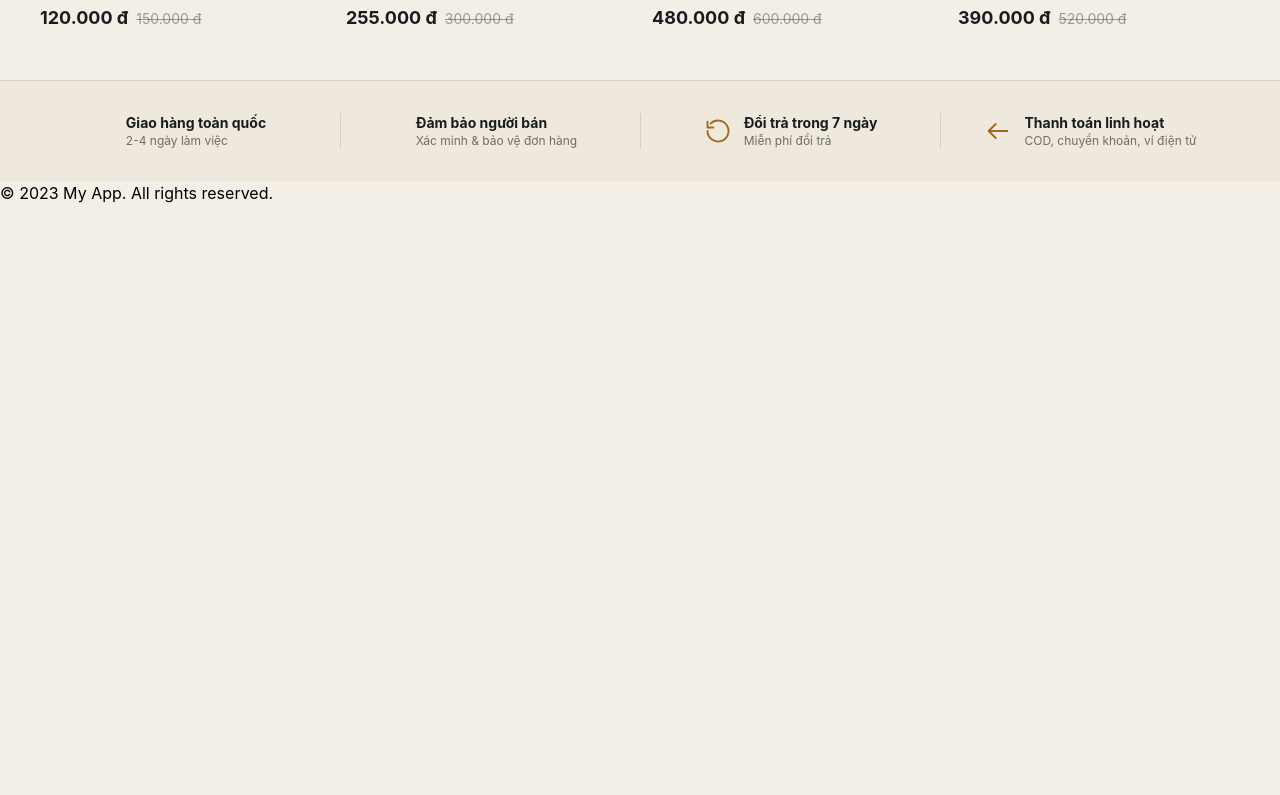
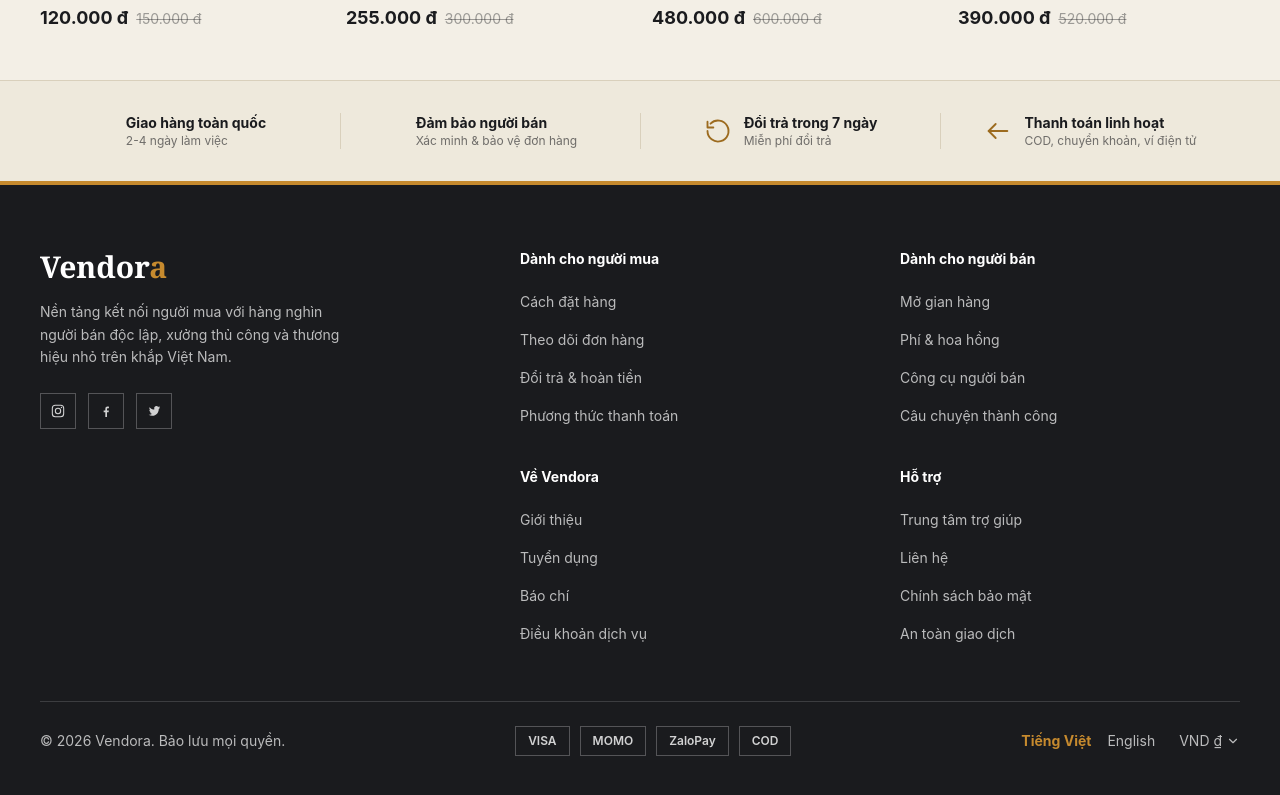
Before and after one commit to WitchKing2003/Vendora, a React (Vite) app: page / in a window 1280 px wide. Shown: the part 1789-2584 px from the top of the page. Before the commit the page ends 1994 px from the top, so only its background shows below. Built offline with nearby package versions, Linux system fonts and the light colour scheme.

Commit message:
Feat: footer

```diff
--- a/src/locales/en/translationEn.json
+++ b/src/locales/en/translationEn.json
@@ -147,6 +147,41 @@
         "returns": { "title": "7-day returns", "sub": "Free returns" },
         "payment": { "title": "Flexible payment", "sub": "COD, bank transfer, e-wallet" }
     },
+    "footer": {
+        "description": "The platform connecting buyers with thousands of independent sellers, craft workshops and small brands across Vietnam.",
+        "copyright": "© 2026 Vendora. All rights reserved.",
+        "langVi": "Tiếng Việt",
+        "langEn": "English",
+        "currency": "VND ₫",
+        "buyer": {
+            "title": "For buyers",
+            "howToOrder": "How to order",
+            "trackOrder": "Track your order",
+            "returnsRefunds": "Returns & refunds",
+            "paymentMethods": "Payment methods"
+        },
+        "seller": {
+            "title": "For sellers",
+            "openStall": "Open a stall",
+            "feesCommission": "Fees & commission",
+            "sellerTools": "Seller tools",
+            "successStories": "Success stories"
+        },
+        "about": {
+            "title": "About Vendora",
+            "introduction": "Introduction",
+            "careers": "Careers",
+            "press": "Press",
+            "terms": "Terms of service"
+        },
+        "support": {
+            "title": "Support",
+            "helpCenter": "Help center",
+            "contact": "Contact us",
+            "privacy": "Privacy policy",
+            "transactionSafety": "Transaction safety"
+        }
+    },
     "home": "Home",
     "about": "About",
     "welcomeToVendora": "Welcome to Vendora",
--- a/src/locales/vi/translationVi.json
+++ b/src/locales/vi/translationVi.json
@@ -147,6 +147,41 @@
         "returns": { "title": "Đổi trả trong 7 ngày", "sub": "Miễn phí đổi trả" },
         "payment": { "title": "Thanh toán linh hoạt", "sub": "COD, chuyển khoản, ví điện tử" }
     },
+    "footer": {
+        "description": "Nền tảng kết nối người mua với hàng nghìn người bán độc lập, xưởng thủ công và thương hiệu nhỏ trên khắp Việt Nam.",
+        "copyright": "© 2026 Vendora. Bảo lưu mọi quyền.",
+        "langVi": "Tiếng Việt",
+        "langEn": "English",
+        "currency": "VND ₫",
+        "buyer": {
+            "title": "Dành cho người mua",
+            "howToOrder": "Cách đặt hàng",
+            "trackOrder": "Theo dõi đơn hàng",
+            "returnsRefunds": "Đổi trả & hoàn tiền",
+            "paymentMethods": "Phương thức thanh toán"
+        },
+        "seller": {
+            "title": "Dành cho người bán",
+            "openStall": "Mở gian hàng",
+            "feesCommission": "Phí & hoa hồng",
+            "sellerTools": "Công cụ người bán",
+            "successStories": "Câu chuyện thành công"
+        },
+        "about": {
+            "title": "Về Vendora",
+            "introduction": "Giới thiệu",
+            "careers": "Tuyển dụng",
+            "press": "Báo chí",
+            "terms": "Điều khoản dịch vụ"
+        },
+        "support": {
+            "title": "Hỗ trợ",
+            "helpCenter": "Trung tâm trợ giúp",
+            "contact": "Liên hệ",
+            "privacy": "Chính sách bảo mật",
+            "transactionSafety": "An toàn giao dịch"
+        }
+    },
     "welcome": "Xin chào",
     "home": "Trang chủ",
     "about": "Giới thiệu",
--- a/src/pages/components/Home/Footer/FooterPage.tsx
+++ b/src/pages/components/Home/Footer/FooterPage.tsx
@@ -1,11 +1,186 @@
-import React from 'react';
+import { useTranslation } from "react-i18next";
+
+interface FooterColumn {
+  titleKey: string;
+  linkKeys: string[];
+}
+
+const COLUMNS: FooterColumn[] = [
+  {
+    titleKey: "footer.buyer.title",
+    linkKeys: [
+      "footer.buyer.howToOrder",
+      "footer.buyer.trackOrder",
+      "footer.buyer.returnsRefunds",
+      "footer.buyer.paymentMethods",
+    ],
+  },
+  {
+    titleKey: "footer.seller.title",
+    linkKeys: [
+      "footer.seller.openStall",
+      "footer.seller.feesCommission",
+      "footer.seller.sellerTools",
+      "footer.seller.successStories",
+    ],
+  },
+  {
+    titleKey: "footer.about.title",
+    linkKeys: [
+      "footer.about.introduction",
+      "footer.about.careers",
+      "footer.about.press",
+      "footer.about.terms",
+    ],
+  },
+  {
+    titleKey: "footer.support.title",
+    linkKeys: [
+      "footer.support.helpCenter",
+      "footer.support.contact",
+      "footer.support.privacy",
+      "footer.support.transactionSafety",
+    ],
+  },
+];
+
+const SOCIALS = [
+  {
+    name: "Instagram",
+    icon: (
+      <svg viewBox="0 0 24 24" fill="none" stroke="currentColor" strokeWidth={1.6} className="h-4 w-4">
+        <rect x="3.5" y="3.5" width="17" height="17" rx="4.5" />
+        <circle cx="12" cy="12" r="4" />
+        <circle cx="17.2" cy="6.8" r="1" fill="currentColor" stroke="none" />
+      </svg>
+    ),
+  },
+  {
+    name: "Facebook",
+    icon: (
+      <svg viewBox="0 0 24 24" fill="currentColor" className="h-4 w-4">
+        <path d="M13.5 21v-7h2.4l.4-2.8h-2.8V9.4c0-.8.3-1.4 1.5-1.4h1.4V5.5c-.3 0-1.1-.1-2-.1-2 0-3.4 1.2-3.4 3.5v2.3H8.5V14H11v7h2.5z" />
+      </svg>
+    ),
+  },
+  {
+    name: "Twitter",
+    icon: (
+      <svg viewBox="0 0 24 24" fill="currentColor" className="h-4 w-4">
+        <path d="M21 6.3c-.6.3-1.3.5-2 .6.7-.4 1.2-1.1 1.5-1.9-.7.4-1.4.7-2.2.9A3.4 3.4 0 0 0 12.4 9c0 .3 0 .5.1.8-2.8-.1-5.4-1.5-7-3.6-.3.5-.5 1.1-.5 1.7 0 1.2.6 2.2 1.5 2.8-.5 0-1.1-.1-1.5-.4v.1c0 1.6 1.2 3 2.7 3.3-.3.1-.6.1-.9.1-.2 0-.4 0-.6-.1.4 1.4 1.7 2.4 3.2 2.4A6.9 6.9 0 0 1 4 17.6a9.7 9.7 0 0 0 5.3 1.5c6.3 0 9.8-5.2 9.8-9.8v-.4c.7-.5 1.3-1.1 1.9-1.8z" />
+      </svg>
+    ),
+  },
+];
+
+const PAYMENTS = ["VISA", "MOMO", "ZaloPay", "COD"];
 
 const FooterPage = () => {
-    return (
-        <div className="">
-            <p>&copy; 2023 My App. All rights reserved.</p>
+  const { t, i18n } = useTranslation();
+
+  const changeLanguage = (lng: string) => {
+    if (i18n.language !== lng) i18n.changeLanguage(lng);
+  };
+
+  return (
+    <footer className="border-t-4 border-gold bg-ink text-white">
+      <div className="mx-auto max-w-7xl px-4 py-12 sm:px-6 lg:px-10 lg:py-16">
+        <div className="grid gap-10 lg:grid-cols-[1.2fr_2fr] lg:gap-12">
+          {/* Brand */}
+          <div>
+            <p className="font-serif text-3xl font-semibold">
+              Vendor<span className="text-gold">a</span>
+            </p>
+            <p className="mt-4 max-w-xs text-sm leading-relaxed text-white/70">
+              {t("footer.description")}
+            </p>
+            <div className="mt-6 flex gap-3">
+              {SOCIALS.map((s) => (
+                <button
+                  key={s.name}
+                  type="button"
+                  aria-label={s.name}
+                  className="flex h-9 w-9 items-center justify-center border border-white/25 text-white/80 transition-colors hover:border-gold hover:text-gold"
+                >
+                  {s.icon}
+                </button>
+              ))}
+            </div>
+          </div>
+
+          {/* Link columns — vertical stack on phones, 2x2 grid from sm up,
+              brand sits to the left on desktop (lg+) */}
+          <div className="grid gap-8 sm:grid-cols-2 lg:gap-x-10 lg:gap-y-10">
+            {COLUMNS.map((col) => (
+            <div key={col.titleKey}>
+              <p className="text-sm font-bold">{t(col.titleKey)}</p>
+              <ul className="mt-5 space-y-3.5">
+                {col.linkKeys.map((key) => (
+                  <li key={key}>
+                    <button
+                      type="button"
+                      className="text-sm text-white/70 transition-colors hover:text-gold"
+                    >
+                      {t(key)}
+                    </button>
+                  </li>
+                ))}
+              </ul>
+            </div>
+            ))}
+          </div>
         </div>
-    )
-}
+
+        {/* Bottom bar */}
+        <div className="mt-12 flex flex-col items-center gap-5 border-t border-white/15 pt-6 lg:mt-14 lg:flex-row lg:justify-between">
+          <p className="text-sm text-white/70">{t("footer.copyright")}</p>
+
+          <div className="flex gap-2.5">
+            {PAYMENTS.map((p) => (
+              <span
+                key={p}
+                className="border border-white/25 px-3 py-1.5 text-xs font-semibold text-white/80"
+              >
+                {p}
+              </span>
+            ))}
+          </div>
+
+          <div className="flex items-center gap-6">
+            <div className="flex gap-4 text-sm">
+              <button
+                type="button"
+                onClick={() => changeLanguage("vi")}
+                className={`transition-colors ${
+                  i18n.language === "vi" ? "font-bold text-gold" : "text-white/70 hover:text-gold"
+                }`}
+              >
+                {t("footer.langVi")}
+              </button>
+              <button
+                type="button"
+                onClick={() => changeLanguage("en")}
+                className={`transition-colors ${
+                  i18n.language === "en" ? "font-bold text-gold" : "text-white/70 hover:text-gold"
+                }`}
+              >
+                {t("footer.langEn")}
+              </button>
+            </div>
+            <button
+              type="button"
+              className="flex items-center gap-1 text-sm text-white/70 transition-colors hover:text-gold"
+            >
+              {t("footer.currency")}
+              <svg viewBox="0 0 24 24" fill="none" stroke="currentColor" strokeWidth={2} className="h-3.5 w-3.5">
+                <path d="M6 9l6 6 6-6" strokeLinecap="round" strokeLinejoin="round" />
+              </svg>
+            </button>
+          </div>
+        </div>
+      </div>
+    </footer>
+  );
+};
 
 export default FooterPage;
```
